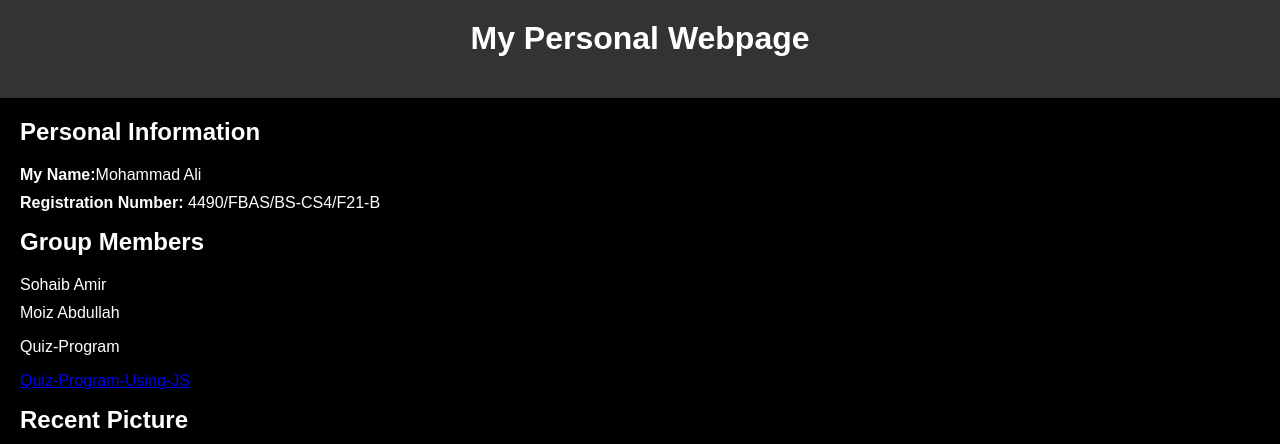
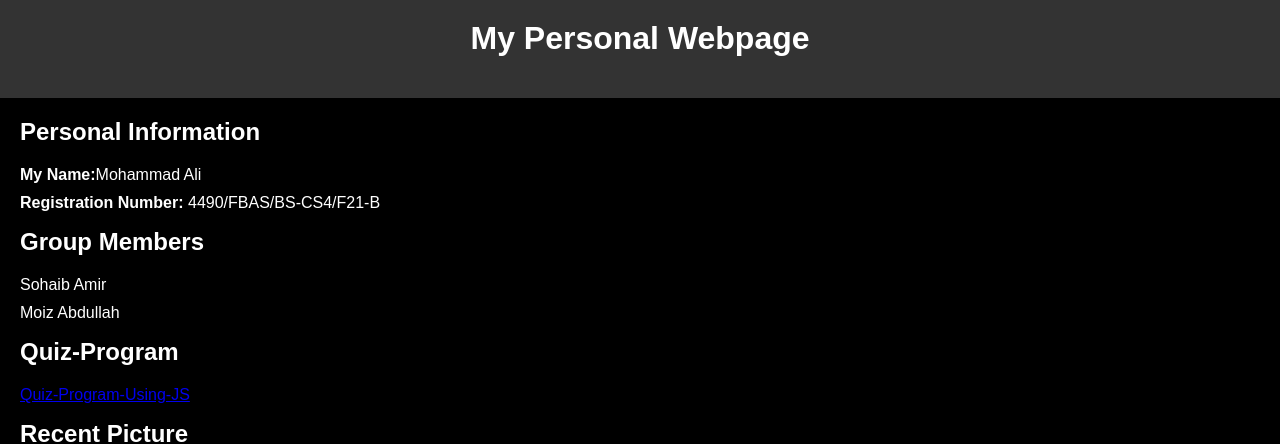
Before and after one commit to Muhammad5Ali/Personal, a plain HTML site: page index.html in a window 1280 px wide. Shown: the top 444 px of the page. Drawn offline with Linux system fonts and the light colour scheme.

Commit message:
Update index.html

```diff
--- a/index.html
+++ b/index.html
@@ -26,7 +26,7 @@
 
             </ul>
         </section>
-                <p>Quiz-Program</p>
+                <h2>Quiz-Program</h2>
 <p><a href="https://muhammad5ali.github.io/Quiz-Program-Using-JS/">Quiz-Program-Using-JS</a></p>
         <section id="recent-picture">
             <h2>Recent Picture</h2>
```
